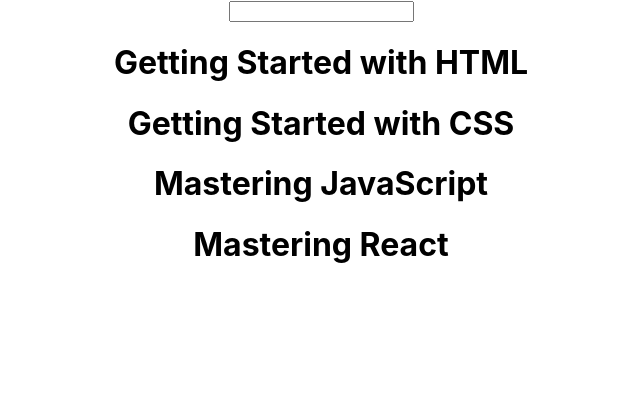
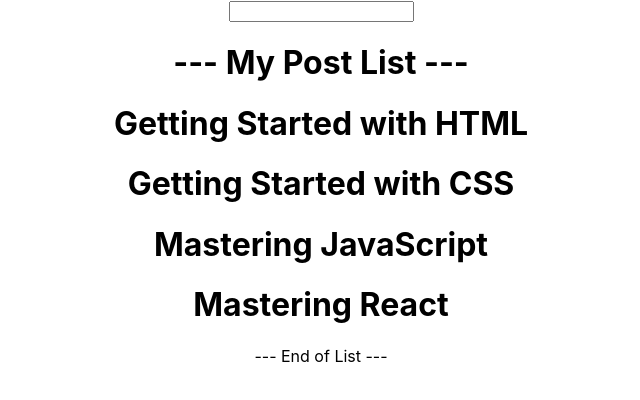
Before and after one commit to neodtruman/blog-with-react-redux, a React (Create React App) app: page /posts in a window 1280 px wide. Shown: the top 400 px of the page, without its empty margins (319-959 px from the left). Built offline with nearby package versions, Linux system fonts and the light colour scheme.

Commit message:
3.1.6 The props Object

```diff
--- a/src/App.js
+++ b/src/App.js
@@ -1,9 +1,9 @@
 import { Component } from 'react';
+import PostsPage from './pages/posts-page.component';
 import './App.css';
 
 class App extends Component {
   constructor() {
-    console.log('constructor');
     super();
     this.state = {
       posts: [],
@@ -15,8 +15,6 @@ class App extends Component {
     fetch('/posts.json')
       .then(response => response.json())
       .then(data => this.setState({ posts: data }));
-
-    console.log('componentDidMount - state =', this.state);
   };
 
   onSearchChangeHandler = (event) => {
@@ -25,17 +23,21 @@ class App extends Component {
   }
 
   render() {
-    console.log('render - state =', this.state);
-
     const filteredPosts = this.state.posts.filter(post => {
       return post.title.toLocaleLowerCase().includes(this.state.searchString);
     });
-    console.log('render - filteredPosts =', filteredPosts);
+
+    const obj = {
+      name: 'Neo'
+    };
 
     return (
       <div className="App">
         <input type='search' onChange={this.onSearchChangeHandler} />
-        {filteredPosts.map(post => <h1 key={post.slug}>{post.title}</h1>)}
+        <PostsPage posts={filteredPosts} anObject={obj} >
+          <span>My Post List</span>
+          <span>End of List</span>
+        </PostsPage>
       </div>
     );
   }
--- /dev/null
+++ b/src/pages/posts-page.component.js
@@ -0,0 +1,17 @@
+import { Component } from 'react';
+
+class PostsPage extends Component {
+  render() {
+    console.log(this.props);
+
+    return (
+      <div>
+        <h1>--- {this.props.children[0]} ---</h1>
+        {this.props.posts.map(post => <h1 key={post.slug}>{post.title}</h1>)}
+        <p>--- {this.props.children[1]} ---</p>
+      </div>
+    );
+  }
+}
+
+export default PostsPage;
```
Also changed, not shown: 1 other file (tests, documents, lock files or other folders).
